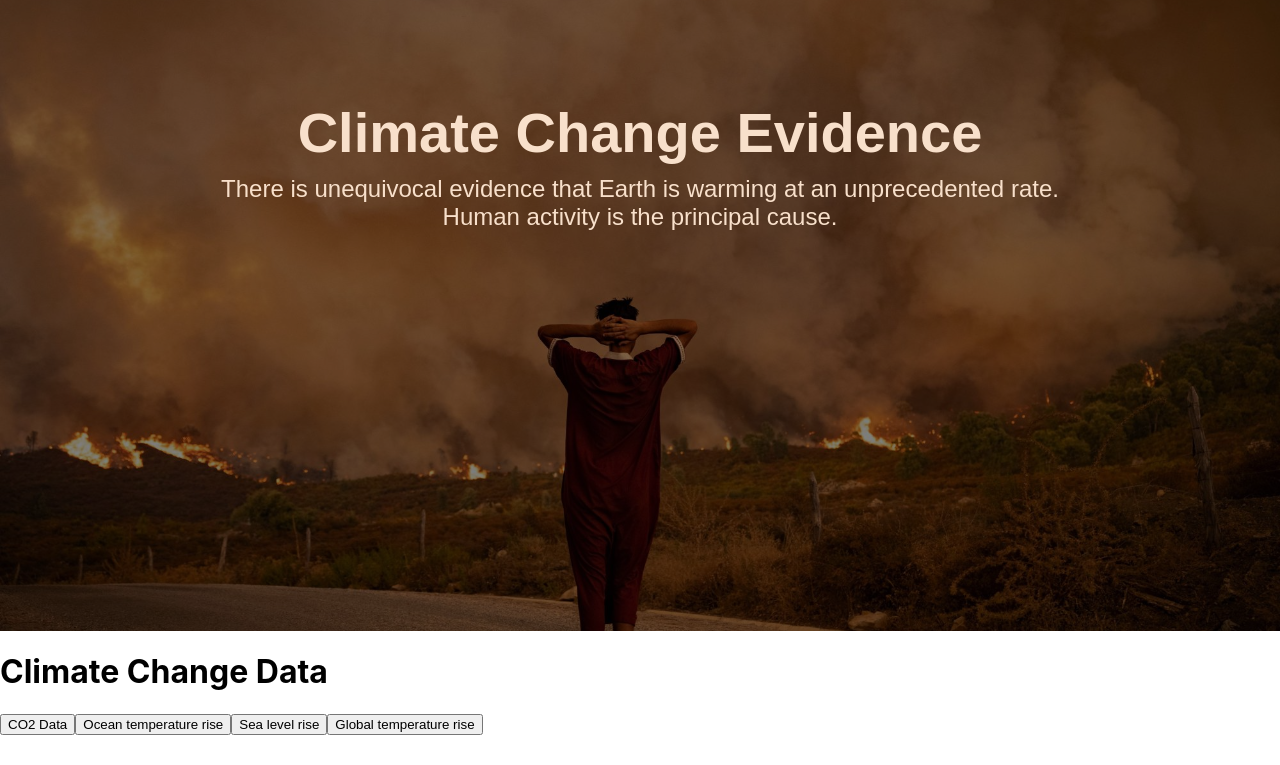
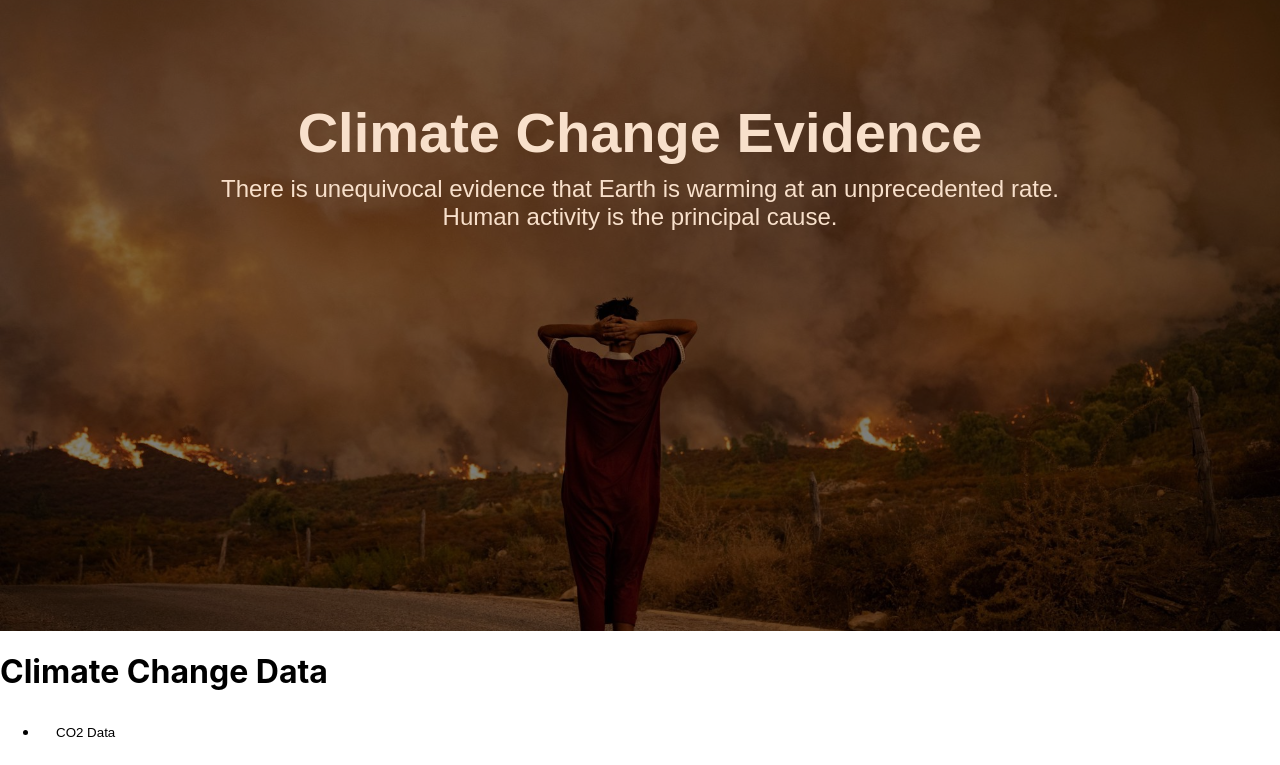
Before and after one commit to YanaSmelik/Climate-Evidence, a React (Create React App) app: page / in a window 1280 px wide. Shown: the top 765 px of the page. Built offline with nearby package versions, Linux system fonts and the light colour scheme.

Commit message:
Add style for Topics component

```diff
--- a/src/components/Topics.js
+++ b/src/components/Topics.js
@@ -1,3 +1,5 @@
+import styles from '../style/topics.module.css';
+
 function Topics(props) {
   let topicButtons = [
     {
@@ -20,6 +22,7 @@ function Topics(props) {
 
   const topicButtonsJSX = topicButtons.map((topic) => {
     return (
+      <li>
       <button key={topic.nameAttribute}
         onClick={(event) => {
           props.setTopic(event.target.name);
@@ -28,12 +31,15 @@ function Topics(props) {
       >
         {topic.buttonName}
       </button>
+      </li>
     );
   });
 
   return (
     <div>
+    <ul  className={styles.sideBar}>
      {topicButtonsJSX}
+     </ul>
     </div>
   );
 }
--- /dev/null
+++ b/src/style/topics.module.css
@@ -0,0 +1,17 @@
+.sideBar button{
+  width: 100%;
+  padding: 12px 16px;
+  background:none;
+  border: none;
+  text-align: left;
+  cursor: pointer;
+}
+
+.sideBar button:hover {
+  background: #eee;
+}
+
+.sideBar button:active {
+  background: #1976d2;
+  color: white;
+}
```
